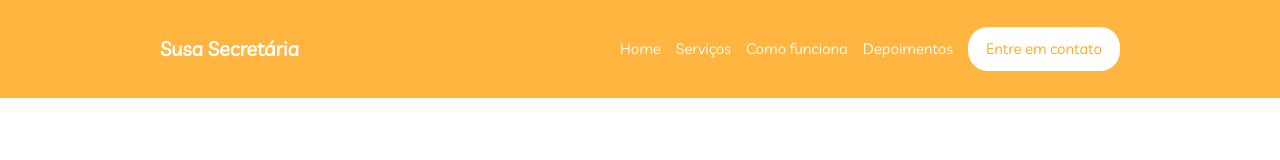
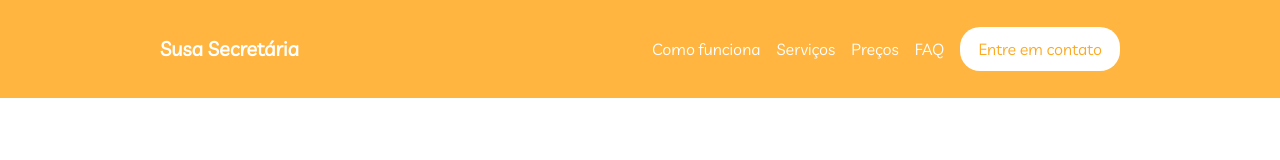
Before and after one commit to picolloo/susy, a Gatsby site: page / in a window 1280 px wide. Built offline with nearby package versions, Linux system fonts and the light colour scheme; Gatsby itself is replaced by a stand-in of ours.

Commit message:
header links adjustments and mobile layout

```diff
--- a/src/components/Header/index.js
+++ b/src/components/Header/index.js
@@ -20,17 +20,17 @@ const Header = ({ siteTitle }) => (
       </HeaderLogoContainer>
 
       <HeaderLinks>
-        <Link to="#" activeClassName="Link--is-active">
-          Home
+        <Link to="#works" activeClassName="Link--is-active">
+          Como funciona
         </Link>
-        <Link to="#" activeClassName="Link--is-active">
+        <Link to="#services" activeClassName="Link--is-active">
           Serviços
         </Link>
-        <Link to="#" activeClassName="Link--is-active">
-          Como funciona
+        <Link to="#pricing" activeClassName="Link--is-active">
+          Preços
         </Link>
-        <Link to="#" activeClassName="Link--is-active">
-          Depoimentos
+        <Link to="#faq" activeClassName="Link--is-active">
+          FAQ
         </Link>
 
         <button>
--- a/src/components/Header/styled.js
+++ b/src/components/Header/styled.js
@@ -23,6 +23,13 @@ export const HeaderContent = styled("div")`
   display: flex;
   align-items: center;
   justify-content: space-between;
+
+  width: 90%;
+  margin: auto;
+
+  @media screen and (min-width: 768px) {
+    width: 100%;
+  }
 `
 
 export const HeaderLogoContainer = styled("div")`
@@ -40,7 +47,7 @@ export const HeaderLinks = styled("div")`
   display: flex;
   justify-content: flex-end;
   align-items: center;
-  font-size: 15px;
+  font-size: 16px;
 
   @media screen and (max-width: 768px) {
     display: none;
```
